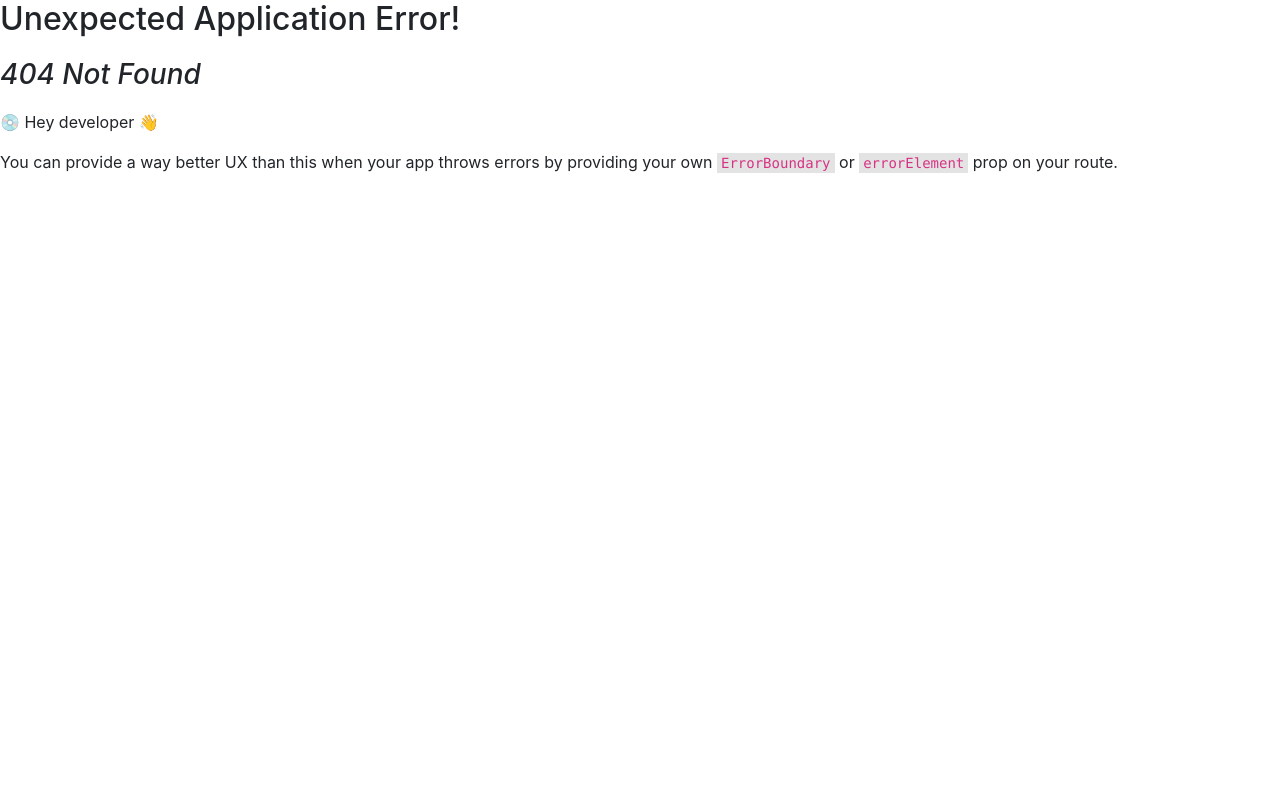
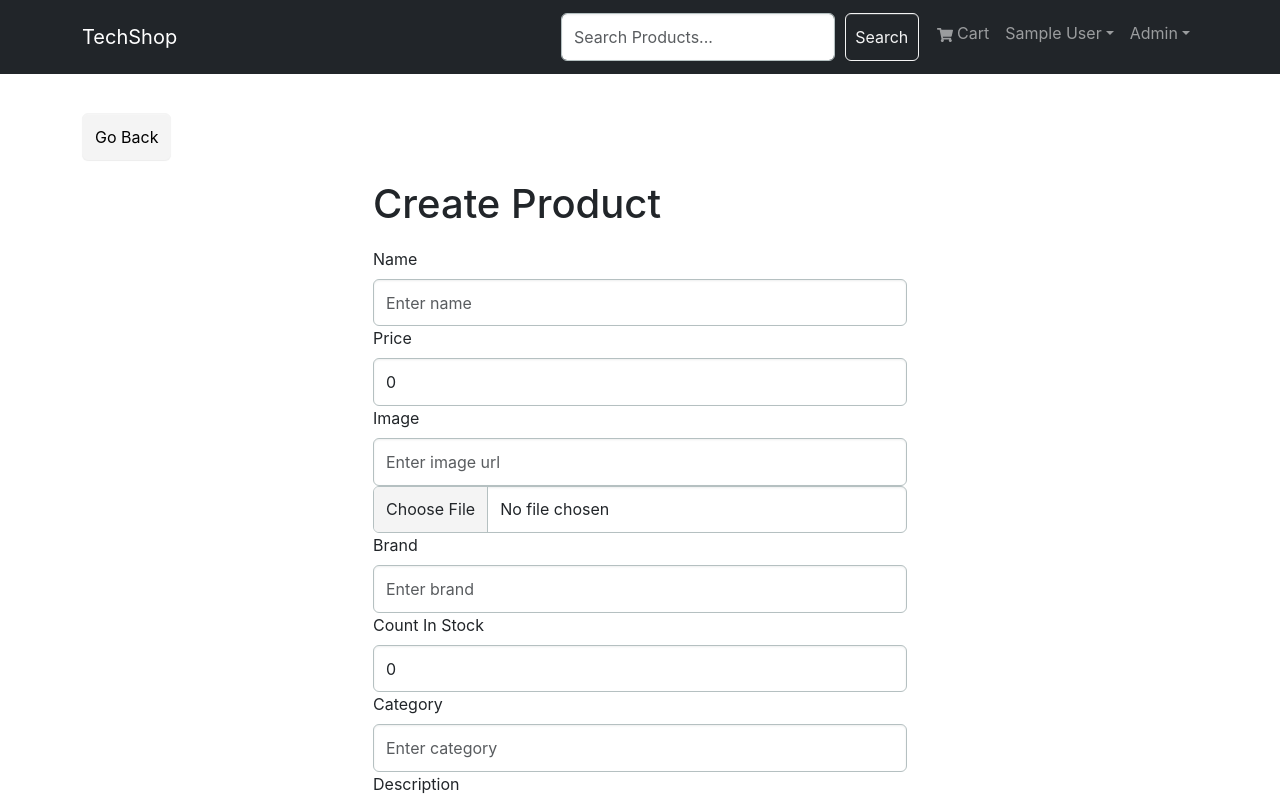
Before and after one commit to AvetBadalyan/TechShop-MERN-practice, a React (Create React App) app in the folder frontend/: page /admin/product/create in a window 1280 px wide. Before the commit this address had no page. Shown: the top 800 px of the page. Built offline with nearby package versions, Linux system fonts and the light colour scheme; sample sign-in values are in the browser's storage.

Commit message:
create product page

```diff
--- a/frontend/src/Components/ProductCarousel/ProductCarousel.jsx
+++ b/frontend/src/Components/ProductCarousel/ProductCarousel.jsx
@@ -1,7 +1,6 @@
 import { Link } from "react-router-dom";
 import { Carousel, Image } from "react-bootstrap";
 import { useGetTopProductsQuery } from "../../slices/productsApiSlice";
-import Loader from "./../Loader/Loader";
 import Message from "./../Message/Message";
 
 const ProductCarousel = () => {
--- /dev/null
+++ b/frontend/src/Pages/AdminPages/CreateProductPage/CreateProductPage.jsx
@@ -0,0 +1,167 @@
+import { useState } from "react";
+import { Link, useNavigate } from "react-router-dom";
+import { Form, Button } from "react-bootstrap";
+
+import { toast } from "react-toastify";
+import {
+  useCreateProductMutation,
+  useUploadProductImageMutation,
+} from "../../../slices/productsApiSlice.js";
+import FormContainer from "../../../Components/FormContainer/FormContainer.jsx";
+import Loader from "../../../Components/Loader/Loader.jsx";
+import Message from "../../../Components/Message/Message.jsx";
+
+const CreateProductPage = () => {
+  const [name, setName] = useState("");
+  const [price, setPrice] = useState(0);
+  const [image, setImage] = useState("");
+  const [brand, setBrand] = useState("");
+  const [category, setCategory] = useState("");
+  const [countInStock, setCountInStock] = useState(0);
+  const [description, setDescription] = useState("");
+
+  const [createProduct, { isLoading: loadingCreate, error }] =
+    useCreateProductMutation();
+  const [uploadProductImage, { isLoading: loadingUpload }] =
+    useUploadProductImageMutation();
+
+  const navigate = useNavigate();
+
+  const submitHandler = async (e) => {
+    e.preventDefault();
+
+    const formData = {
+      name,
+      price,
+      image,
+      brand,
+      category,
+      description,
+      countInStock,
+    };
+
+    try {
+      await createProduct(formData).unwrap();
+      toast.success("Product created successfully");
+      navigate("/admin/productlist");
+    } catch (err) {
+      toast.error(err?.data?.message || err.error);
+    }
+  };
+
+  const uploadFileHandler = async (e) => {
+    const formData = new FormData();
+    formData.append("image", e.target.files[0]);
+    try {
+      const res = await uploadProductImage(formData).unwrap();
+      toast.success(res.message);
+      setImage(res.image);
+    } catch (err) {
+      toast.error(err?.data?.message || err.error);
+    }
+  };
+
+  return (
+    <>
+      <Link to="/admin/productlist" className="btn btn-light my-3">
+        Go Back
+      </Link>
+      <FormContainer>
+        <h1>Create Product</h1>
+        {loadingCreate ? (
+          <Loader />
+        ) : error ? (
+          <Message variant="danger">{error.data.message}</Message>
+        ) : (
+          <Form onSubmit={submitHandler}>
+            <Form.Group controlId="name">
+              <Form.Label>Name</Form.Label>
+              <Form.Control
+                type="name"
+                placeholder="Enter name"
+                value={name}
+                onChange={(e) => setName(e.target.value)}
+              ></Form.Control>
+            </Form.Group>
+
+            <Form.Group controlId="price">
+              <Form.Label>Price</Form.Label>
+              <Form.Control
+                type="number"
+                placeholder="Enter price"
+                value={price}
+                onChange={(e) => setPrice(e.target.value)}
+              ></Form.Control>
+            </Form.Group>
+
+            <Form.Group controlId="image">
+              <Form.Label>Image</Form.Label>
+              <Form.Control
+                type="text"
+                placeholder="Enter image url"
+                value={image}
+                onChange={(e) => setImage(e.target.value)}
+              ></Form.Control>
+              <Form.Control
+                label="Choose File"
+                onChange={uploadFileHandler}
+                type="file"
+              ></Form.Control>
+              {loadingUpload && <Loader />}
+            </Form.Group>
+
+            <Form.Group controlId="brand">
+              <Form.Label>Brand</Form.Label>
+              <Form.Control
+                type="text"
+                placeholder="Enter brand"
+                value={brand}
+                onChange={(e) => setBrand(e.target.value)}
+              ></Form.Control>
+            </Form.Group>
+
+            <Form.Group controlId="countInStock">
+              <Form.Label>Count In Stock</Form.Label>
+              <Form.Control
+                type="number"
+                placeholder="Enter countInStock"
+                value={countInStock}
+                onChange={(e) => setCountInStock(e.target.value)}
+              ></Form.Control>
+            </Form.Group>
+
+            <Form.Group controlId="category">
+              <Form.Label>Category</Form.Label>
+              <Form.Control
+                type="text"
+                placeholder="Enter category"
+                value={category}
+                onChange={(e) => setCategory(e.target.value)}
+              ></Form.Control>
+            </Form.Group>
+
+            <Form.Group controlId="description">
+              <Form.Label>Description</Form.Label>
+              <Form.Control
+                type="text"
+                placeholder="Enter description"
+                value={description}
+                onChange={(e) => setDescription(e.target.value)}
+              ></Form.Control>
+            </Form.Group>
+
+            <Button
+              type="submit"
+              variant="primary"
+              style={{ marginTop: "1rem" }}
+            >
+              Create
+            </Button>
+          </Form>
+        )}
+      </FormContainer>
+    </>
+  );
+};
+
+export default CreateProductPage;
--- a/frontend/src/Pages/AdminPages/ProductFormPage/ProductFormPage.jsx
+++ b/frontend/src/Pages/AdminPages/EditProductPage/EditProductPage.jsx
@@ -12,7 +12,7 @@ import FormContainer from "../../../Components/FormContainer/FormContainer";
 import Loader from "../../../Components/Loader/Loader";
 import Message from "../../../Components/Message/Message";
 
-const ProductFormPage = () => {
+const EditProductPage = () => {
   const { id: productId } = useParams();
 
   const [name, setName] = useState("");
@@ -187,4 +187,4 @@ const ProductFormPage = () => {
   );
 };
 
-export default ProductFormPage;
+export default EditProductPage;
--- a/frontend/src/Pages/AdminPages/ProductListPages/ProductListPages.jsx
+++ b/frontend/src/Pages/AdminPages/ProductListPages/ProductListPages.jsx
@@ -2,7 +2,6 @@ import { LinkContainer } from "react-router-bootstrap";
 import { Table, Button, Row, Col } from "react-bootstrap";
 import { FaEdit, FaPlus, FaTrash } from "react-icons/fa";
 import {
-  useCreateProductMutation,
   useDeleteProductMutation,
   useGetProductsQuery,
 } from "../../../slices/productsApiSlice";
@@ -33,20 +32,6 @@ const ProductListPage = () => {
     }
   };
 
-  const [createProduct, { isLoading: loadingCreate }] =
-    useCreateProductMutation();
-
-  const createProductHandler = async () => {
-    if (window.confirm("Are you sure you want to create a new product?")) {
-      try {
-        await createProduct();
-        refetch();
-      } catch (err) {
-        toast.error(err?.data?.message || err.error);
-      }
-    }
-  };
-
   return (
     <>
       <Row className="align-items-center">
@@ -54,14 +39,15 @@ const ProductListPage = () => {
           <h1>Products</h1>
         </Col>
         <Col className="text-end">
-          <Button className="my-3" onClick={createProductHandler}>
-            <FaPlus /> Create Product
-          </Button>
+          <LinkContainer to={`/admin/product/create`}>
+            <Button className="my-3">
+              <FaPlus /> Create Product
+            </Button>
+          </LinkContainer>
         </Col>
       </Row>
 
       {loadingDelete && <Loader />}
-      {loadingCreate && <Loader />}
       {isLoading ? (
         <Loader />
       ) : error ? (
--- a/frontend/src/index.js
+++ b/frontend/src/index.js
@@ -27,11 +27,11 @@ import { PayPalScriptProvider } from "@paypal/react-paypal-js";
 import ProfilePage from "./Pages/ProfilePage/ProfilePage.jsx";
 import AdminRoute from "./Components/AdminRoute/AdminRoute.jsx";
 import ProductListPage from "./Pages/AdminPages/ProductListPages/ProductListPages.jsx";
-
-import ProductFormPage from "./Pages/AdminPages/ProductFormPage/ProductFormPage.jsx";
 import OrderListPage from "./Pages/AdminPages/OrderListPage/OrderListPage.jsx";
 import UserListPage from "./Pages/AdminPages/UserListPage/UserListPage.jsx";
 import UserEditPage from "./Pages/AdminPages/UserEditPage/UserEditPage.jsx";
+import CreateProductPage from "./Pages/AdminPages/CreateProductPage/CreateProductPage.jsx";
+import EditProductPage from "./Pages/AdminPages/EditProductPage/EditProductPage.jsx";
 
 const router = createBrowserRouter(
   createRoutesFromElements(
@@ -59,7 +59,8 @@ const router = createBrowserRouter(
           path="/admin/productlist/:pageNumber"
           element={<ProductListPage />}
         />
-        <Route path="/admin/product/:id/edit" element={<ProductFormPage />} />
+        <Route path="/admin/product/create" element={<CreateProductPage />} />
+        <Route path="/admin/product/:id/edit" element={<EditProductPage />} />
         <Route path="/admin/userlist" element={<UserListPage />} />
         <Route path="/admin/user/:id/edit" element={<UserEditPage />} />
       </Route>
--- a/frontend/src/slices/productsApiSlice.js
+++ b/frontend/src/slices/productsApiSlice.js
@@ -18,9 +18,10 @@ export const productsApiSlice = apiSlice.injectEndpoints({
       keepUnusedDataFor: 5,
     }),
     createProduct: builder.mutation({
-      query: () => ({
-        url: `${PRODUCTS_URL}`,
+      query: (data) => ({
+        url: PRODUCTS_URL,
         method: "POST",
+        body: data,
       }),
       invalidatesTags: ["Product"],
     }),
```
Also changed, not shown: 1 other file (tests, documents, lock files or other folders).
